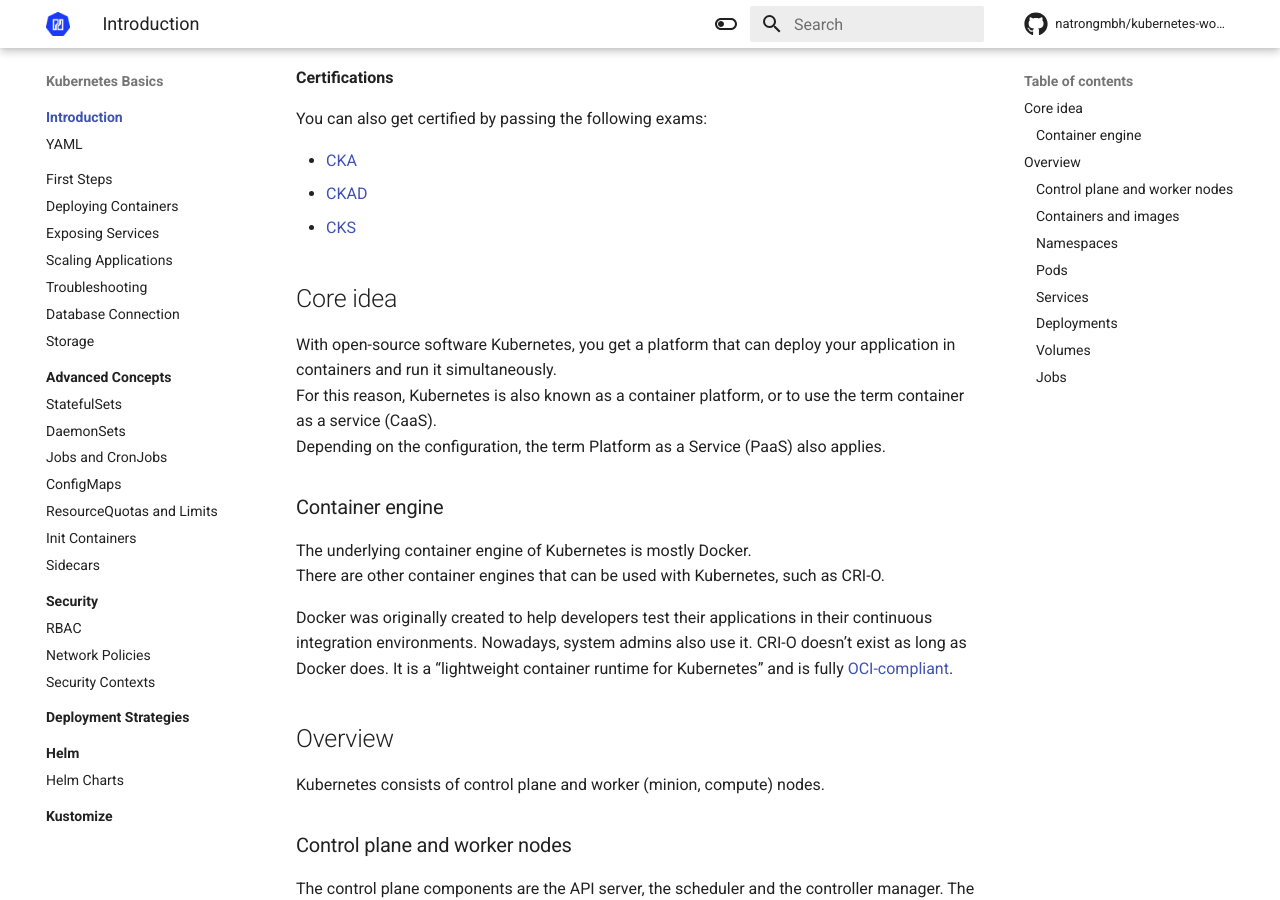
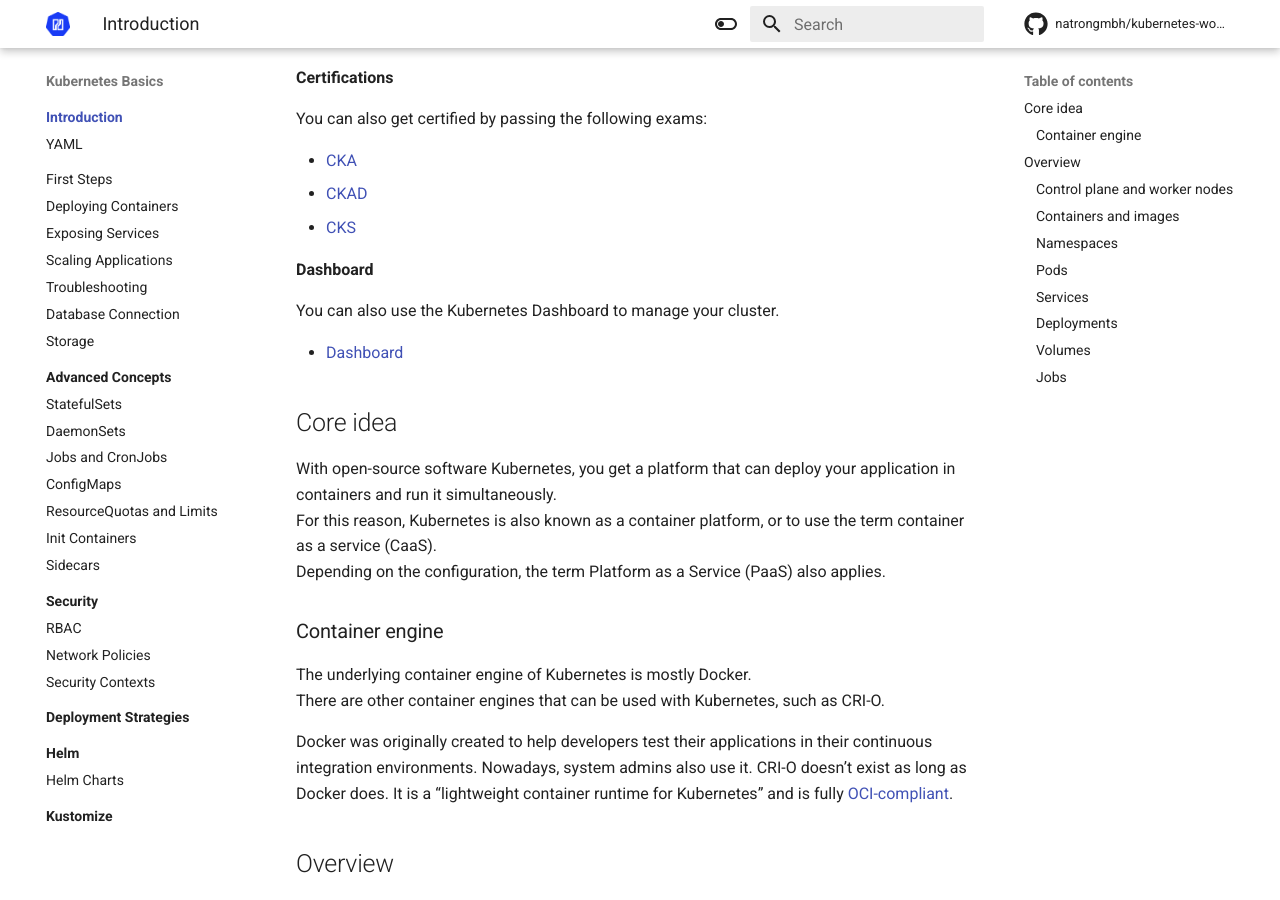
Before and after one commit to natrontech/kubernetes-workshop-golog, an MkDocs documentation site: the page built from docs/kubernetes-basics/introduction/index.md, in a window 1280 px wide and 900 px high, scrolled down 324 px. Built offline with MkDocs 1.6.1 and Material for MkDocs 9.7.7, drawn with Linux system fonts in a browser that asks for light colours; comment, search, counter and statistics services are not loaded.

Commit message:
feat: add dashboard
Signed-off-by: Jan Lauber <jan.lauber@protonmail.ch>

```diff
--- a/docs/kubernetes-basics/introduction/index.md
+++ b/docs/kubernetes-basics/introduction/index.md
@@ -12,6 +12,12 @@
 - [CKA](https://www.cncf.io/certification/cka/)
 - [CKAD](https://www.cncf.io/certification/ckad/)
 - [CKS](https://www.cncf.io/certification/cks/)
+
+**Dashboard**
+
+You can also use the Kubernetes Dashboard to manage your cluster.
+
+- [Dashboard](https://dashboard.k8s.golog.ch)
 
 ## Core idea
 With open-source software Kubernetes, you get a platform that can deploy your application in containers and run it simultaneously.
```
